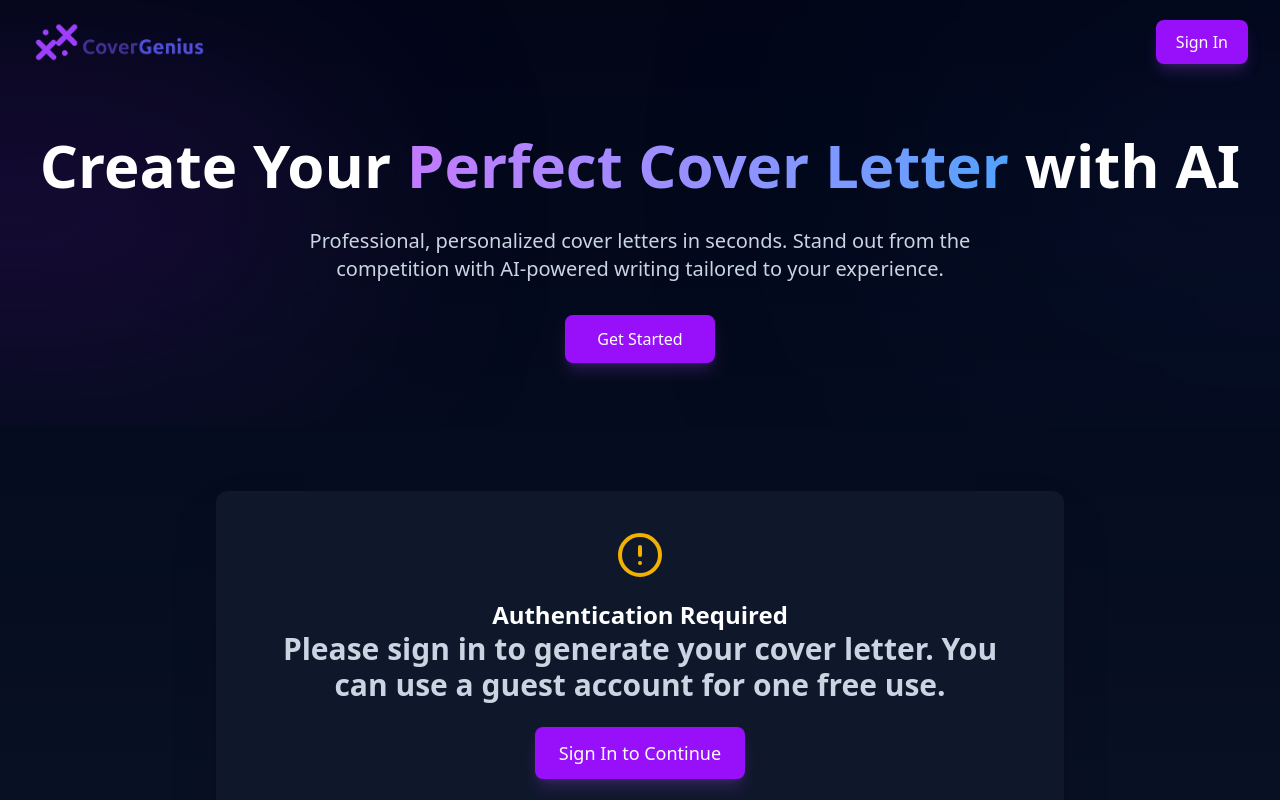
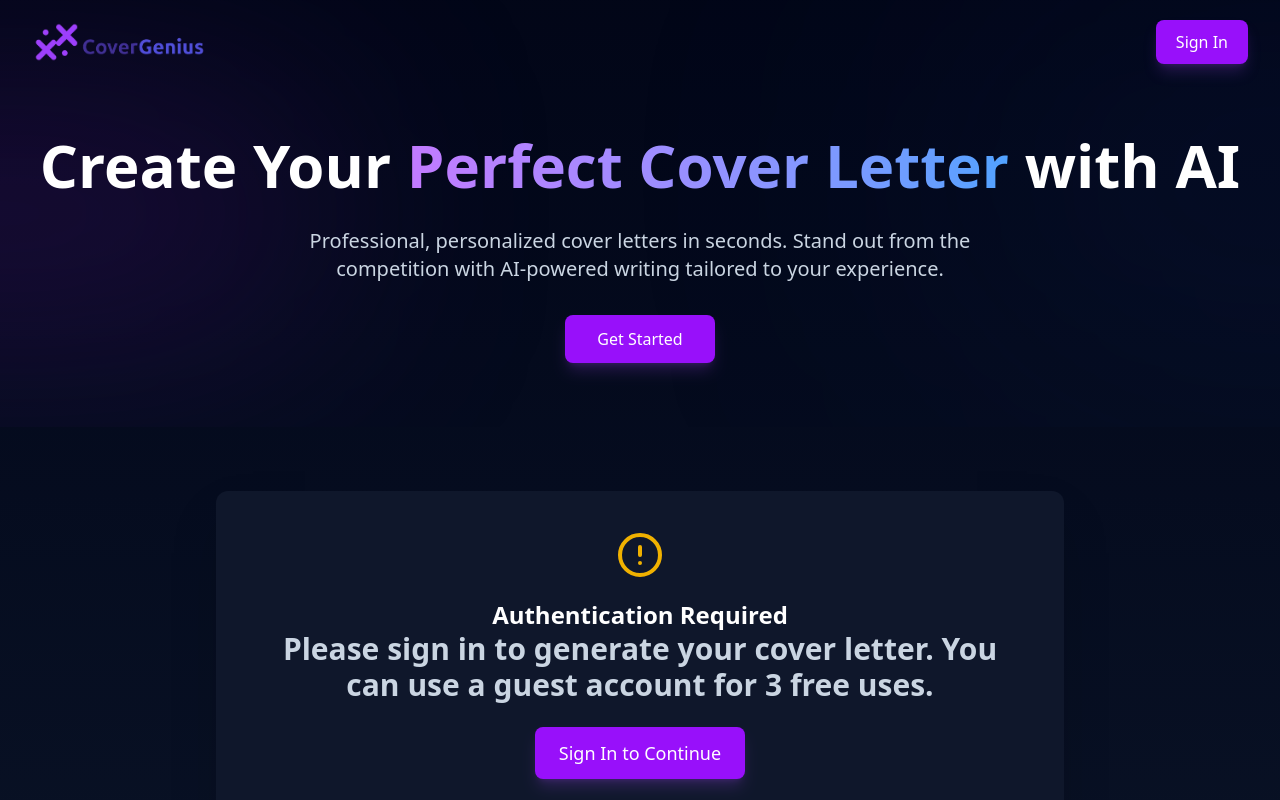
Before and after one commit to theprinceraj/cover-letter-ai, a React (Vite) app in the folder apps/frontend/: page / in a window 1280 px wide. Shown: the top 800 px of the page. Built offline with nearby package versions, Linux system fonts and the light colour scheme; no server answers.

Commit message:
Update CoverLetterForm to reflect guest account usage limit with constant value

```diff
--- a/apps/frontend/src/components/CoverLetterForm.tsx
+++ b/apps/frontend/src/components/CoverLetterForm.tsx
@@ -7,6 +7,7 @@ import type { FormValues, FormErrors, GenerationStatus } from "../types";
 import { validateForm, getCharacterCount } from "../utils/validation";
 import { Download, AlertCircle } from "lucide-react";
 import {
+  DEFAULT_USE_LIMIT_FOR_GUEST,
   MAX_JOB_DESCRIPTION_LENGTH,
   MAX_OTHER_RELEVANT_INFORMATION_LENGTH,
   type APIResponse,
@@ -198,7 +199,7 @@ export const CoverLetterForm: React.FC = () => {
               </span>
               <p className="text-slate-300 mb-6">
                 Please sign in to generate your cover letter. You can use a
-                guest account for one free use.
+                guest account for {DEFAULT_USE_LIMIT_FOR_GUEST} free uses.
               </p>
               <Button variant="primary" size="lg" onClick={openSignInModal}>
                 Sign In to Continue
```
